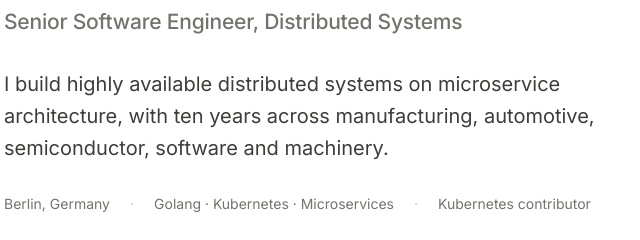
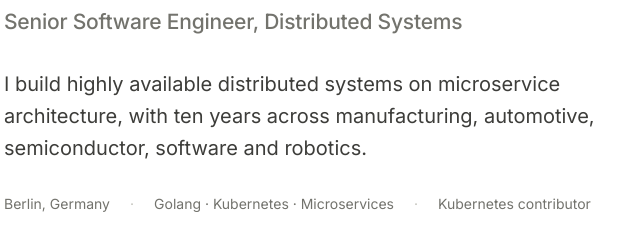
Before and after one commit to joremysh/joremysh.github.io, a plain HTML site: page index.html in a window 1280 px wide. Shown: the part 298-538 px from the top of the page, 220-860 px from the left. Drawn offline with Linux system fonts and the light colour scheme.

Commit message:
Use robotics instead of machinery in hero intro
Co-Authored-By: Claude Opus 5.5 <noreply@anthropic.com>
Claude-Session: https://claude.ai/code/session_011ZMknxeYo887eKAN4enyJF

```diff
--- a/index.html
+++ b/index.html
@@ -547,7 +547,7 @@
       <span class="status">Factory Software at Tesla Gigafactory Berlin</span>
       <h1>Jeremy Shih<span class="cursor">_</span></h1>
       <p class="role">Senior Software Engineer, Distributed Systems</p>
-      <p class="lede">I build highly available distributed systems on microservice architecture, with ten years across manufacturing, automotive, semiconductor, software and machinery.</p>
+      <p class="lede">I build highly available distributed systems on microservice architecture, with ten years across manufacturing, automotive, semiconductor, software and robotics.</p>
       <ul class="meta">
         <li>Berlin, Germany</li>
         <li>Golang · Kubernetes · Microservices</li>
```
